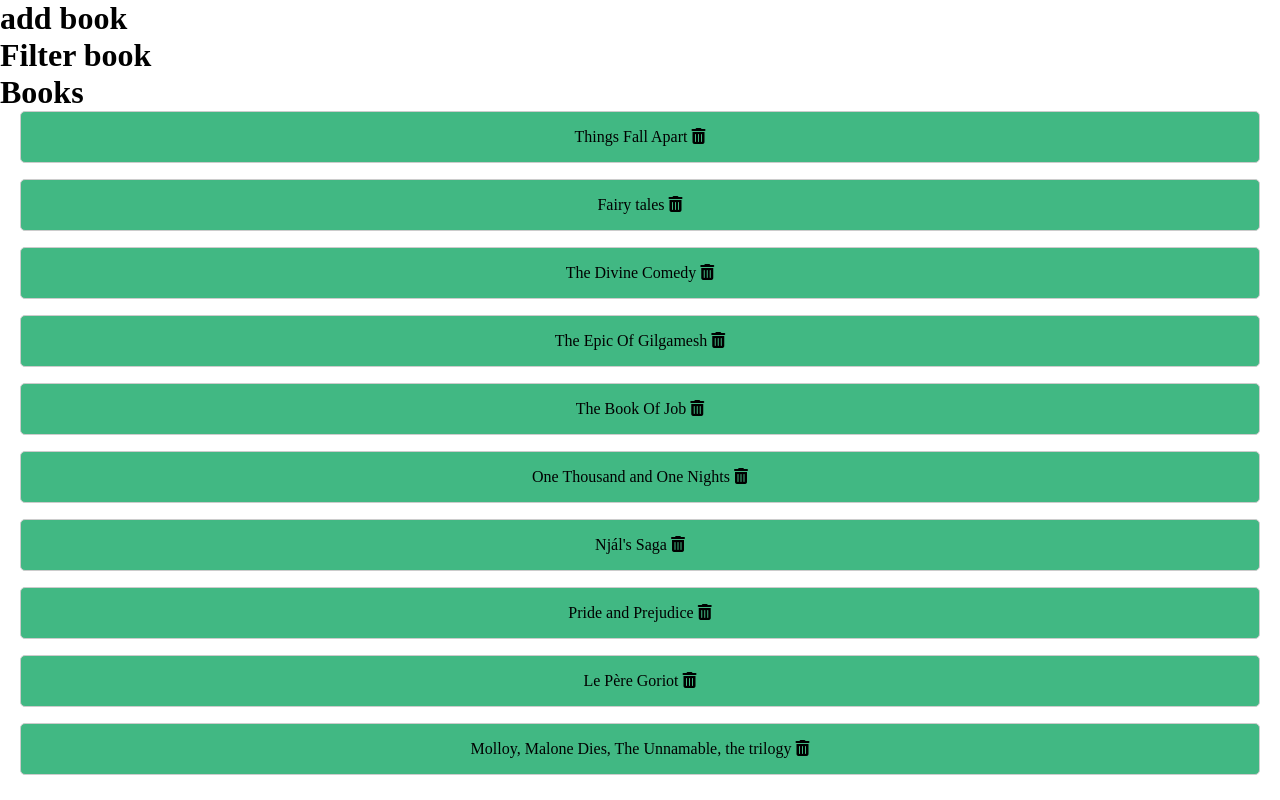
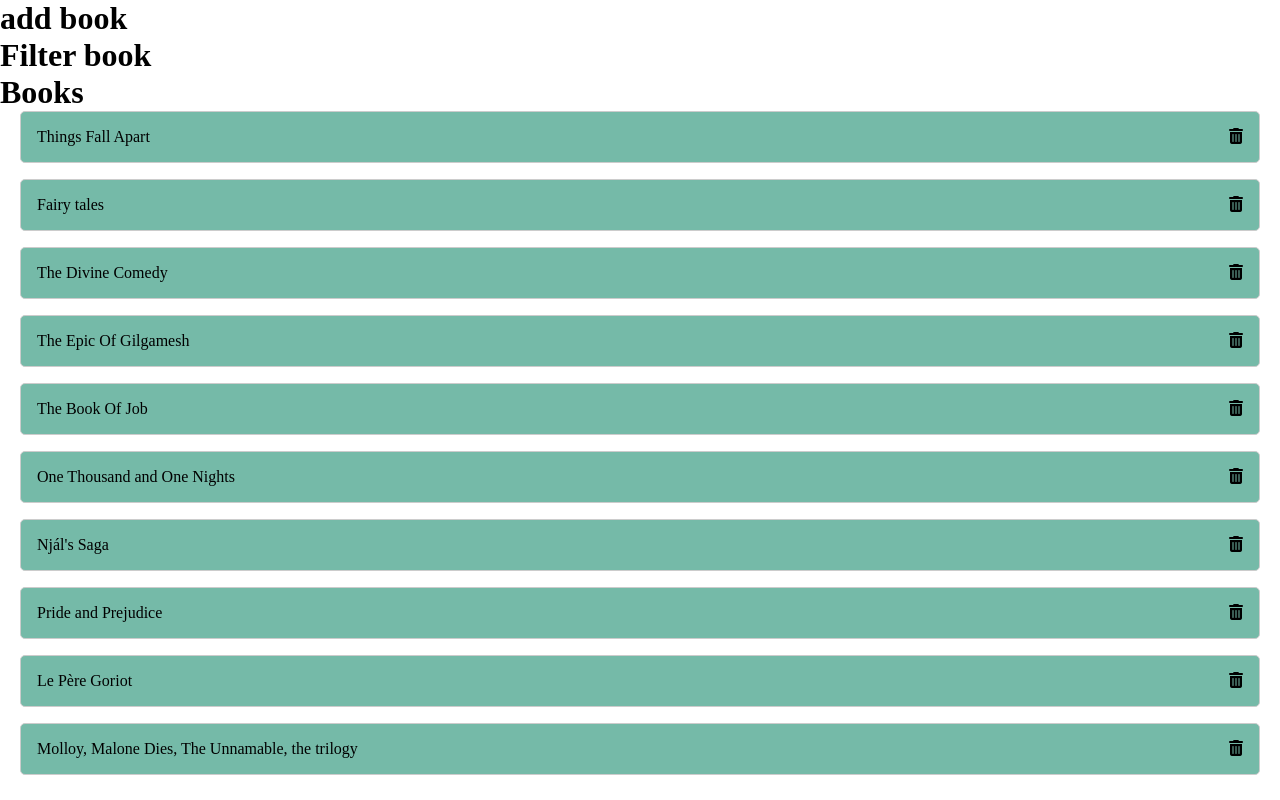
Before and after one commit to dev-rodrigues/livros.vue, a Vue app: page / in a window 1280 px wide. Built offline with nearby package versions, Linux system fonts and the light colour scheme.

Commit message:
aplica estilizacao para leitura completa

```diff
--- a/src/App.vue
+++ b/src/App.vue
@@ -24,10 +24,13 @@
 
 <style>
   :root {
-      --background: #fafafa;
-      --text: #454545;
-      --blue: #375F9A;
-      --title: #0f0f0f;
+      --background: #bfa374;
+      --denial: #f21d41;
+
+      --completed: #f38264;
+      --allowed: #75baa8;
+
+      --text: #0f0f0f;
   }
 
   * {
--- a/src/components/Books.vue
+++ b/src/components/Books.vue
@@ -63,7 +63,7 @@
 
     .book {
         border: 1px solid #ccc;
-        background: #41b883;
+        background: var(--allowed);
         padding: 1rem;
         border-radius: 5px;
         text-align: center;
@@ -71,10 +71,14 @@
         cursor: pointer;
 
         margin: 0 20px;
+
+        display: flex;
+        flex-direction: row;
+        justify-content: space-between;
     }
 
     .read {
         color: #fff;
-        background: #35495e;
+        background: var(--completed)
     }
 </style>
```
